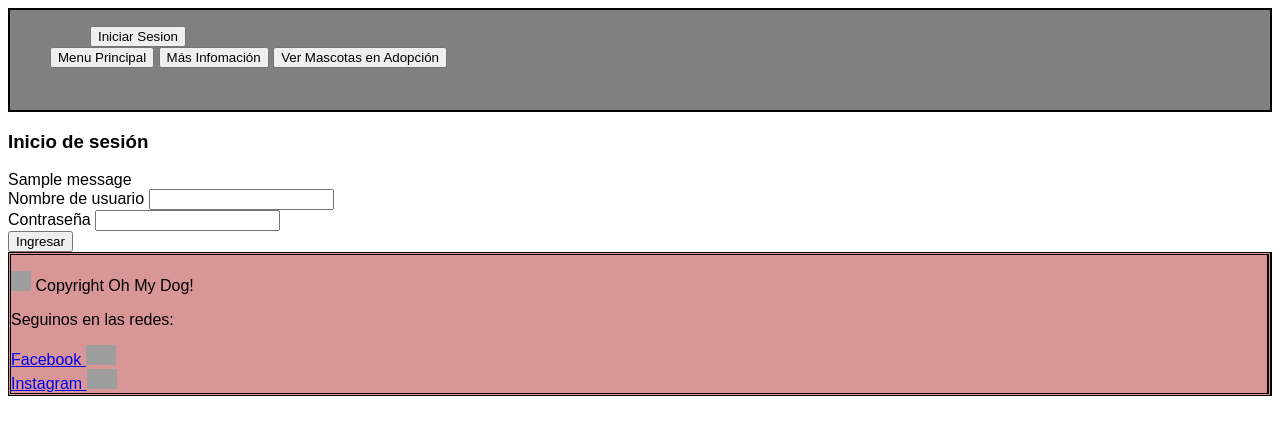
After one commit to dome0luis0valentin/OhMyDog, a Django app: page /inicio_sesion/ in a window 1280 px wide. The commit adds this page. Shown: the top 435 px of the page. Run offline with Django 4.2, Linux system fonts and the light colour scheme; tables that the repository leaves empty hold one stand-in row (values such as "Sample post"); one stand-in notice (Sample message) is shown; grey boxes are pictures that could not be loaded.

Commit message:
Agrego inicio, cierre de sesion y registro

```diff
--- a/main/urls.py
+++ b/main/urls.py
@@ -10,7 +10,10 @@ from . import views
 urlpatterns = [
 
     path('', views.main, name="main"),
-    path('inisio_Sesion/', views.inisio_Sesion, name="inisio_Sesion"),
+    path('registro/', views.registro, name='registro'),
+    path('cerrar_sesion/', views.cerrar_sesion, name='registro'),
+    path('inicio_sesion/', views.inicio_sesion, name='registro'),
+
     path('menu_principal/', views.main, name="menu"),
     path('about/', views.about, name="about"),
     path('lista_mascota/', views.lista_mascota, name="lista_mascota"),
@@ -27,8 +30,3 @@ urlpatterns = [
     path('ver_mis_mascotas/<int:pk>', views.MascotaDetailView.as_view(), name='detalle de mis mascota'),
 
 ]
-
-#Add Django site authentication urls (for login, logout, password management)
-urlpatterns += [
-    path('accounts/', include('django.contrib.auth.urls')),
-]
--- a/main/views.py
+++ b/main/views.py
@@ -4,19 +4,94 @@ from django.shortcuts import render
 from django.contrib.auth.decorators import login_required
 from .models import Mascota, Cliente, Mascota_Adopcion
 from .form import UsuarioForm, MascotaAdopcionForm
+from django.contrib.auth.views import LoginView
+from django.contrib.auth.mixins import LoginRequiredMixin
 
-from django.contrib.auth.mixins import LoginRequiredMixin
+from django.contrib import messages
+from django.shortcuts import render, redirect
+from django.contrib.auth.models import User, auth
+
+
+from django.contrib import messages
+from django.shortcuts import render, redirect
+from django.contrib.auth.models import User
 
 
 
-
-# Create your views here.
+from django.shortcuts import redirect
+#from .form import RegistroForm
+from .models import Persona
 
 #Responde esto cuando quiere ver el:
 
 # iniciar Sesion
-def inisio_Sesion(request):
-    return render(request,"inisio_Sesion.html")
+def registro(request):
+    if request.method == 'POST':
+        nombre = request.POST['nombre']
+        apellido = request.POST['apellido']
+        nombre_usuario = request.POST['nombre_usuario']
+        correo = request.POST['correo']
+        contraseña = request.POST['contraseña']
+        contraseña_confir = request.POST['contraseña_confir']
+        dni = request.POST['dni']
+        direccion = request.POST['direccion']
+        telefono = request.POST['telefono']
+
+        if contraseña==contraseña_confir:
+            if User.objects.filter(username=nombre_usuario).exists():
+                messages.info(request, 'El usuario ya existe, prueba otro')
+                return redirect(registro)
+            elif User.objects.filter(email=correo).exists():
+                messages.info(request, 'Este correo ya esta registrado')
+                return redirect(registro)
+            else:
+                user = User.objects.create_user(username=nombre_usuario, password=contraseña,
+                                        email=correo, first_name=nombre, last_name=apellido)
+                user.save()
+                persona = Persona.objects.create(nombre = nombre,
+                                                      apellido = apellido,
+                                                      dni = dni,
+                                                      direccion = direccion,
+                                                      correo = correo,
+                                                      telefono= telefono)
+                cliente =Cliente.objects.create(usuario = user,
+                                                datos = persona)
+
+                return redirect('main')
+
+
+        else:
+            messages.info(request, 'Las contraseñas no son las mismas')
+            return redirect(registro)
+
+
+    else:
+        return render(request, 'registro/registro.html')
+
+
+def inicio_sesion(request):
+    if request.method == 'POST':
+        nombre_usuario = request.POST['nombre_usuario']
+        password = request.POST['password']
+
+        user = auth.authenticate(username=nombre_usuario, password=password)
+
+        if user is not None:
+            auth.login(request, user)
+            return redirect('main')
+        else:
+            messages.info(request, 'Contraseña invalida o usuario incorrecto')
+            return redirect('inicio_sesion')
+
+
+
+    else:
+        return render(request, 'registro/login.html')
+
+def cerrar_sesion(request):
+    auth.logout(request)
+    return redirect('main')
+
 
 # Menu principal
 def main(request):
@@ -25,7 +100,7 @@ def main(request):
 #Informacion sobre la veterinaria
 def about(request):
     return render(request, "about.html")
-
+"""
 #Registrarse
 def registro(request):
 
@@ -43,6 +118,23 @@ def registro(request):
 
 
     #return render(request, "prueba_registro.html")
+
+"""
+
+
+def registro1(request):
+    if request.method == 'POST':
+        form = RegistroForm(request.POST)
+        if form.is_valid():
+            form.save()
+            print("se guardo")
+            return render(request, 'index.html')
+        else:
+            print("NO se guardo")
+    else:
+        form = RegistroForm()
+    return render(request, 'registro.html', {'form': form})
+
 
 #Lista de Mascotas
 def lista_mascota(request):
@@ -78,9 +170,9 @@ def detalle_mascota(request, pk=None):
 from django.views import generic
 
 #LoginRequiredMixin,
-
 #login_url = '/accounts/login/'
 #redirect_field_name = 'redirect_to'
+
 class AdopcionListView(generic.ListView):
 
     model = Mascota_Adopcion # Modelo al que le va a consultar los datos
--- a/templates/partials/_header.html
+++ b/templates/partials/_header.html
@@ -5,11 +5,11 @@
 
                {% if user.is_authenticated %}
                  <li>Usuario: {{ user.get_username }}</li>
-                <form style="display: inline-block;" action="http://127.0.0.1:8000/accounts/logout/">
+                <form style="display: inline-block;" action="http://127.0.0.1:8000/cerrar_sesion/">
                     <input type="submit" value="Cerrar Sesion" />
                 </form>
                {% else %}
-                <form style="display: inline-block;" action="http://127.0.0.1:8000/accounts/login/">
+                <form style="display: inline-block;" action="http://127.0.0.1:8000/inicio_sesion/">
                     <input type="submit" value="Iniciar Sesion" />
                 </form>
                {% endif %}
--- /dev/null
+++ b/templates/registro/login.html
@@ -0,0 +1,34 @@
+{% extends 'base.html' %}
+
+{% block content %}
+  <div class="container">
+    <div class="row justify-content-center">
+      <div class="col-md-6 col-sm-12">
+        <div class="card">
+          <div class="card-header">
+            <h3 class="text-center">Inicio de sesión</h3>
+          </div>
+          <div class="card-body">
+            {% if messages %}
+              {% for message in messages %}
+                <div class="alert alert-danger">{{ message }}</div>
+              {% endfor %}
+            {% endif %}
+            <form method="POST">
+              {% csrf_token %}
+              <div class="form-group">
+                <label for="nombre_usuario">Nombre de usuario</label>
+                <input type="text" class="form-control" id="nombre_usuario" name="nombre_usuario" required>
+              </div>
+              <div class="form-group">
+                <label for="password">Contraseña</label>
+                <input type="password" class="form-control" id="password" name="password" required>
+              </div>
+              <button type="submit" class="btn btn-primary btn-block">Ingresar</button>
+            </form>
+          </div>
+        </div>
+      </div>
+    </div>
+  </div>
+{% endblock %}
```
Also changed, not shown: main/form.py (+56 -1 lines), main/models.py (+17 -11 lines), templates/registro.html (+8 -27 lines), templates/registro/registro.html (added, +57 -0 lines), db.sqlite3, main/migrations/0001_initial.py, main/migrations/0002_alter_usuario_datos.py (deleted), main/migrations/0002_cliente_nombre_usuario.py (added), main/migrations/0003_remove_cliente_is_active_remove_cliente_is_admin_and_more.py (added), main/migrations/0003_remove_usuario_datos_remove_usuario_mascotas_and_more.py (deleted), main/migrations/0004_alter_mascota_foto.py (deleted).
